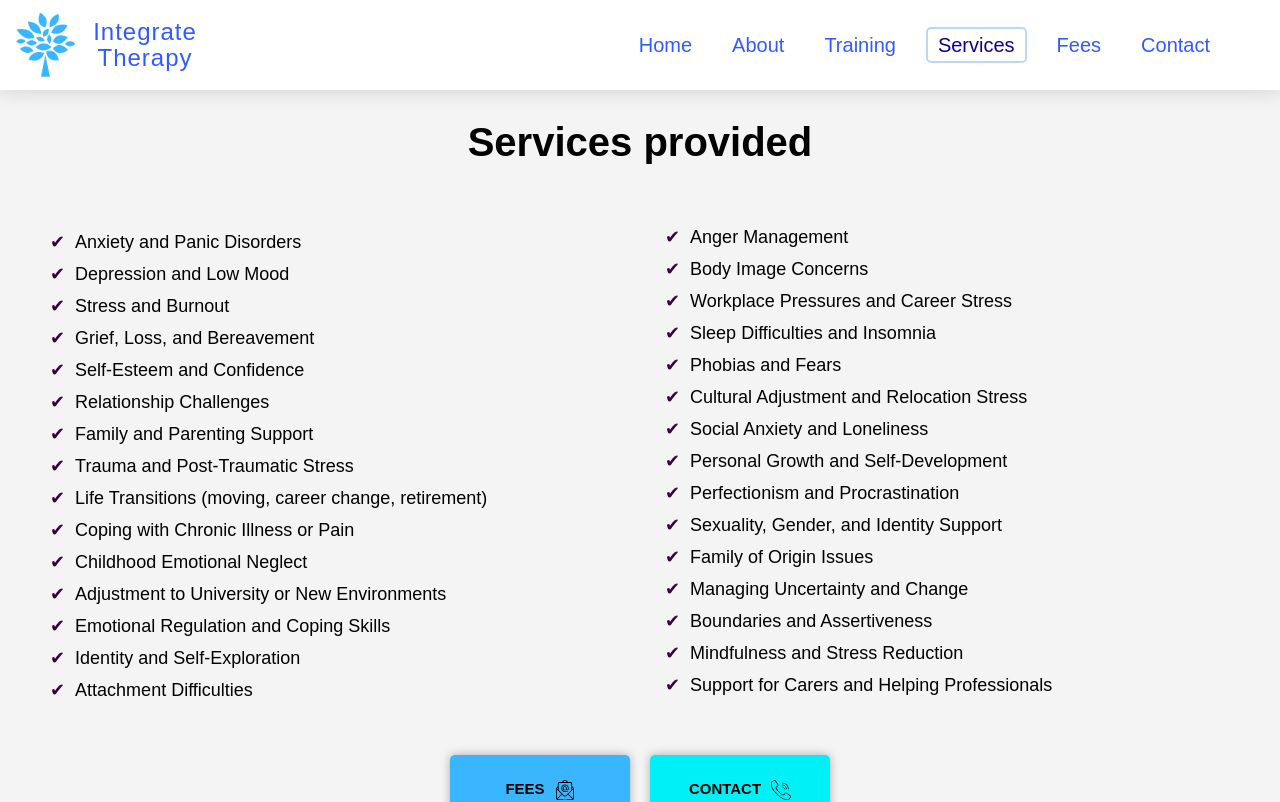
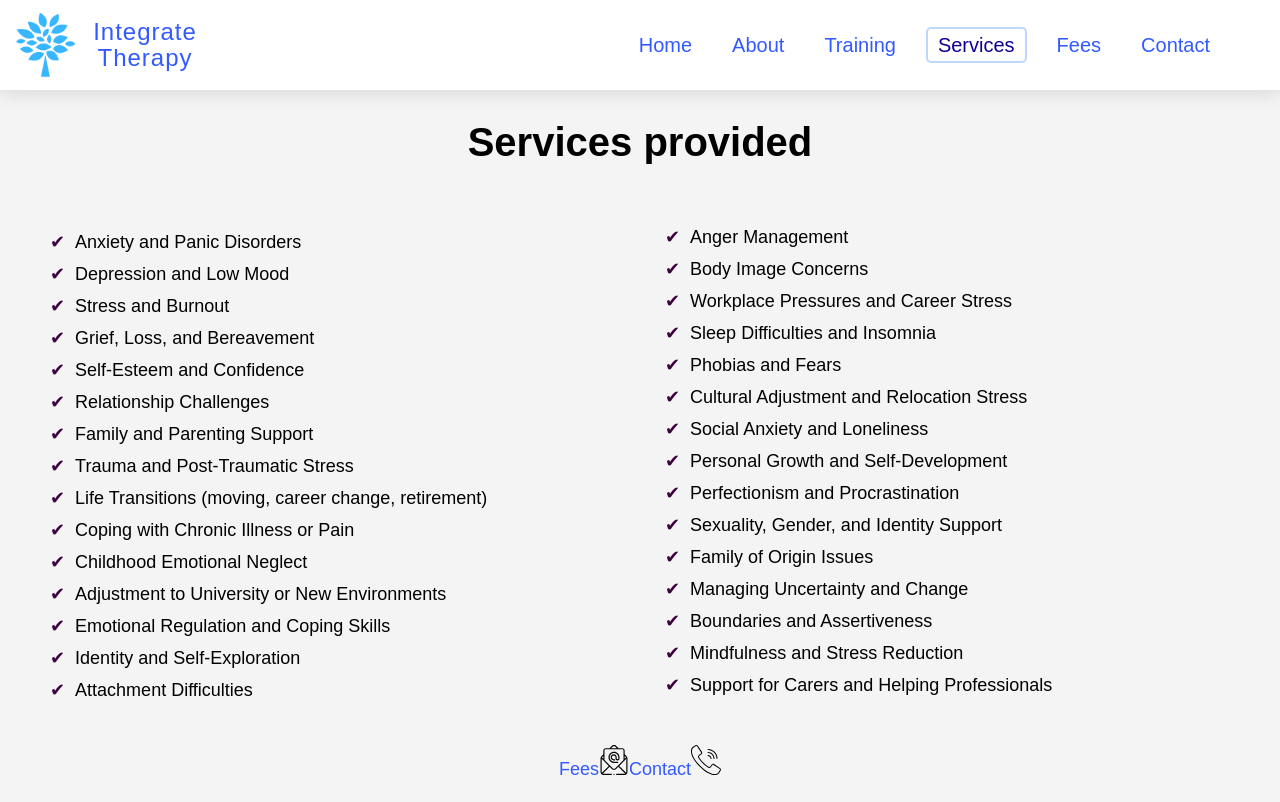
Before and after one commit to SasanTazayoni/integrate-therapy, a React (Vite) app: page /services in a window 1280 px wide. Shown: the top 802 px of the page. Built offline with nearby package versions, Linux system fonts and the light colour scheme; a web font is replaced by a local one.

Commit message:
Replace all button styles

```diff
--- a/src/assets/css/styles.css
+++ b/src/assets/css/styles.css
@@ -430,77 +430,72 @@
 
 /* Buttons */
 
-.btn {
+.button {
+  position: relative;
+  overflow: hidden;
+  display: inline-flex;
+  justify-content: center;
   align-items: center;
+  border: none;
   border-radius: 5px;
-  border: 0;
-  box-shadow: 0rem 0rem 10px #acacac;
   cursor: pointer;
-  display: inline-flex;
   font-size: 1.5rem;
   font-weight: bold;
-  justify-content: center;
-  margin: 1rem;
-  padding: 2rem;
-  text-align: center;
   text-transform: uppercase;
-  white-space: nowrap;
-  width: 180px;
-}
-
-.btn--primary {
+  padding: 1rem 2rem;
+  width: 140px;
+  height: 60px;
+  color: var(--color-headings);
   background: var(--color-primary);
-}
-
-.btn--primary:hover {
+  transition: all 0.4s ease-in-out;
+  margin: 0 1rem;
+}
+
+.button:hover {
   background: var(--color-primary-hover);
 }
 
-.btn--secondary {
+/* Secondary button */
+.button--secondary {
   background: var(--color-secondary);
   color: #000;
 }
 
-.btn--secondary:hover {
+.button--secondary:hover {
   background: var(--color-secondary-hover);
 }
 
-.btn--tertiary {
+/* Tertiary button */
+.button--tertiary {
   background: var(--color-tertiary);
-}
-
-.btn--tertiary:hover {
+  color: #fff;
+}
+
+.button--tertiary:hover {
   background: var(--color-tertiary-hover);
 }
 
-.btn--primary {
-  color: var(--color-headings);
-}
-
-.btn--tertiary {
-  color: #fff;
-}
-
-.btn--tertiary .icon {
-  fill: #fff;
-}
-
-.btn--primary,
-.btn--secondary,
-.btn--tertiary {
-  transition: background 0.5s ease-in-out, box-shadow 0.5s ease-in-out,
-    transform 0.5s ease-in-out;
-}
-
-.btn--primary:hover,
-.btn--secondary:hover,
-.btn--tertiary:hover {
-  box-shadow: 0rem 0rem 15px grey;
-  transform: scale(1.15);
-}
-
-.btn .icon {
-  padding-left: 1rem;
+/* Ripple effect */
+.button span {
+  position: absolute;
+  border-radius: 50%;
+  transform: translate(-50%, -50%);
+  pointer-events: none;
+  background: rgba(255, 255, 255, 0.5); /* Ripple color */
+  animation: ripple 0.6s linear;
+}
+
+@keyframes ripple {
+  from {
+    width: 0;
+    height: 0;
+    opacity: 0.5;
+  }
+  to {
+    width: 300px;
+    height: 300px;
+    opacity: 0;
+  }
 }
 
 /* Inputs */
@@ -664,7 +659,6 @@
   color: var(--color-headings);
   display: flex;
   justify-content: center;
-  margin: 1.5rem;
   padding-top: 2rem;
 }
 
```
